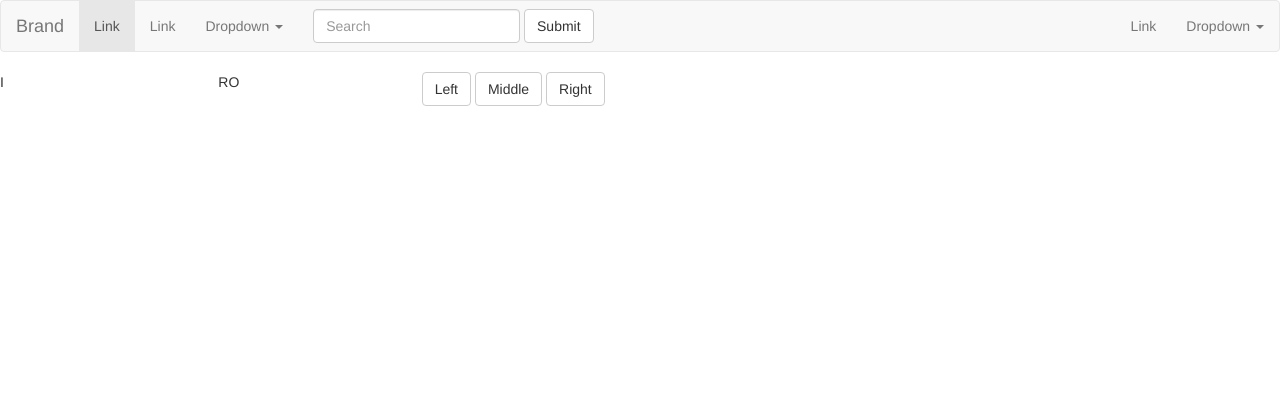
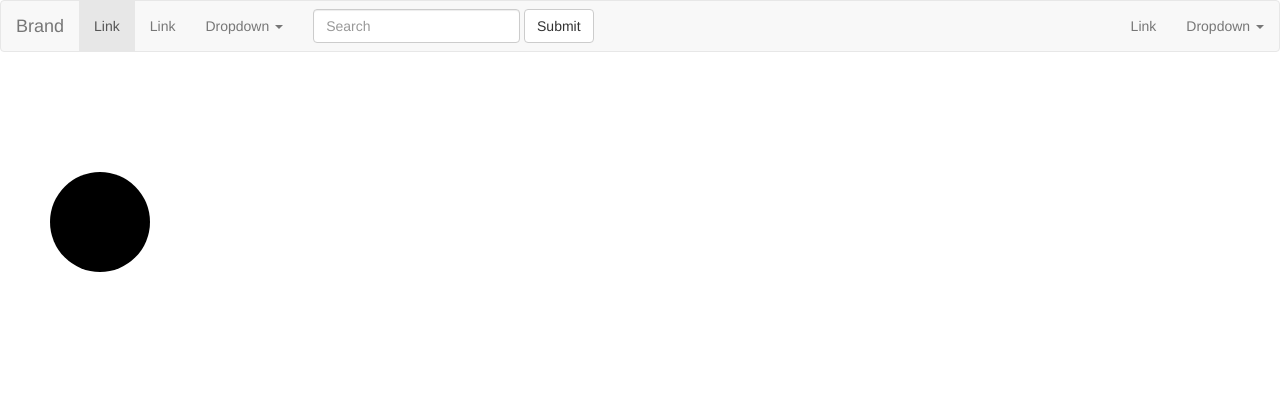
Before and after one commit to s1012644/mokoversity-camp3, a plain HTML site: page index.html in a window 1280 px wide. Drawn offline with Linux system fonts and the light colour scheme.

Commit message:
use canvas

```diff
--- a/index.html
+++ b/index.html
@@ -53,15 +53,33 @@
     </ul>
   </div><!-- /.navbar-collapse -->
 </nav>
-<div class="row">
-	<div class="col-md-2">I</div>
-	<div class="col-md-2">RO</div>
-	 <button type="button" class="btn btn-default">Left</button>
-  <button type="button" class="btn btn-default">Middle</button>
-  <button type="button" class="btn btn-default">Right</button>
-</div>
 
 <div id="main"></div>
 <div id="score"></div>
+
+<div class="row">
+	<div class="col-md-12">
+		<div id="main"><canvas id="game"></canvas></div>
+	</div>
+
+</div>
+
+<script>
+
+ var canvas = document.getElementById('game');
+ var ctx = canvas.getContext('2d');
+
+ canvas.width = 480;
+ canvas.height = 320;
+
+
+ctx.fillStyle = 'black';
+ctx.beginPath();
+ctx.arc(100, 150, 50, 0, Math.PI * 2 , true);
+ctx.fill();
+
+
+
+</script>
 </body>
 </html>
```
